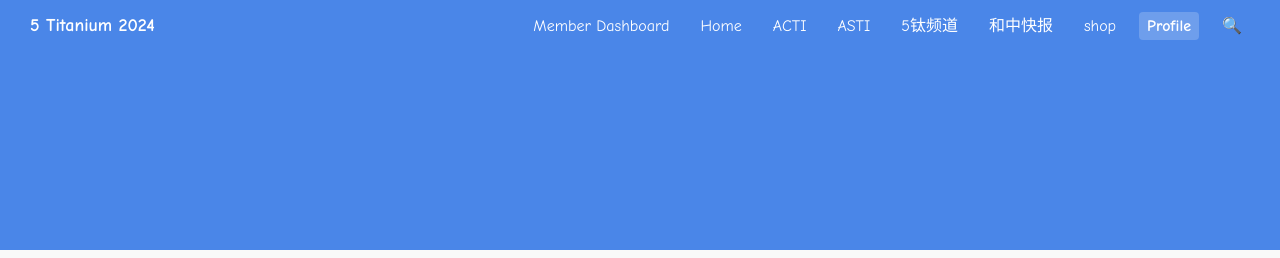
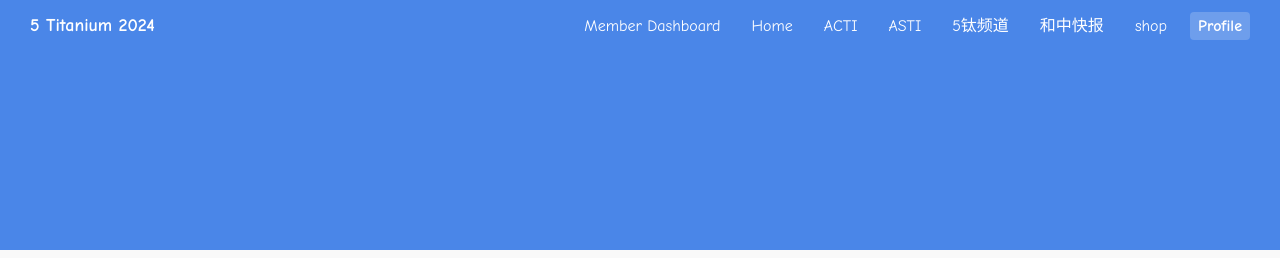
Before and after one commit to jtan0327/5titanium2024-member-dashboard, a plain HTML site: page index.html in a window 1280 px wide. Shown: the top 258 px of the page. Drawn offline with nearby package versions, Linux system fonts and the light colour scheme; no server answers; a web font is replaced by a local one.

Commit message:
Remove search icon from index.html
Removed search icon from navigation menu.

```diff
--- a/index.html
+++ b/index.html
@@ -25,7 +25,6 @@
             <li><a href="#">和中快报</a></li>
             <li><a href="#">shop</a></li>
             <li><a href="#" class="active" id="nav-profile">Profile</a></li>
-            <li><a href="#">🔍</a></li>
         </ul>
     </nav>
 
```
